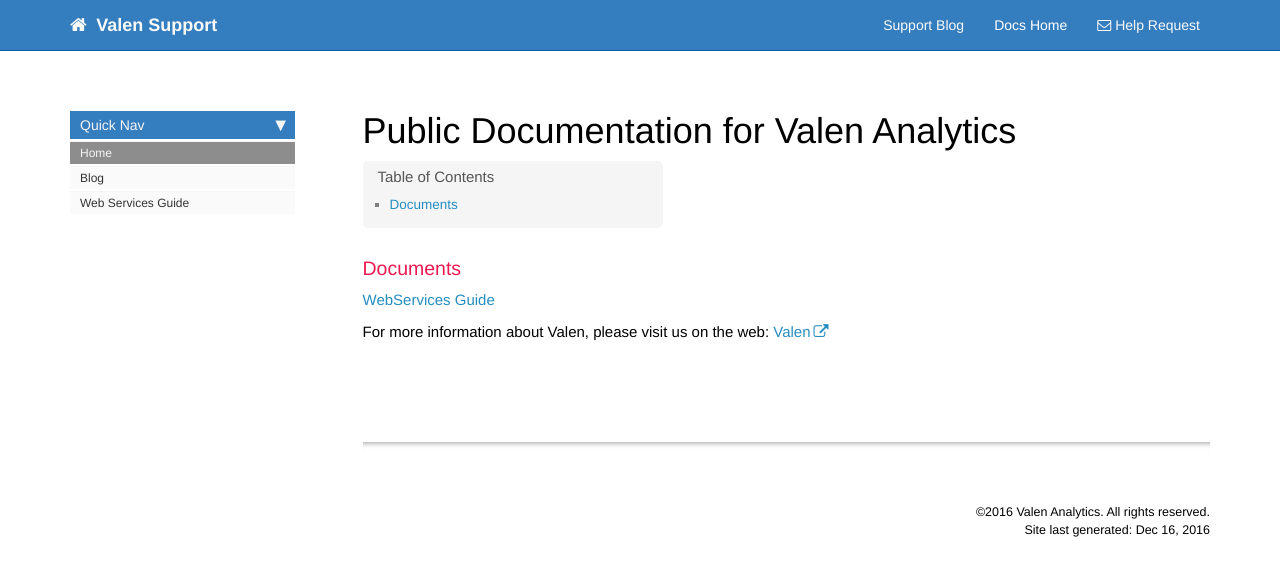
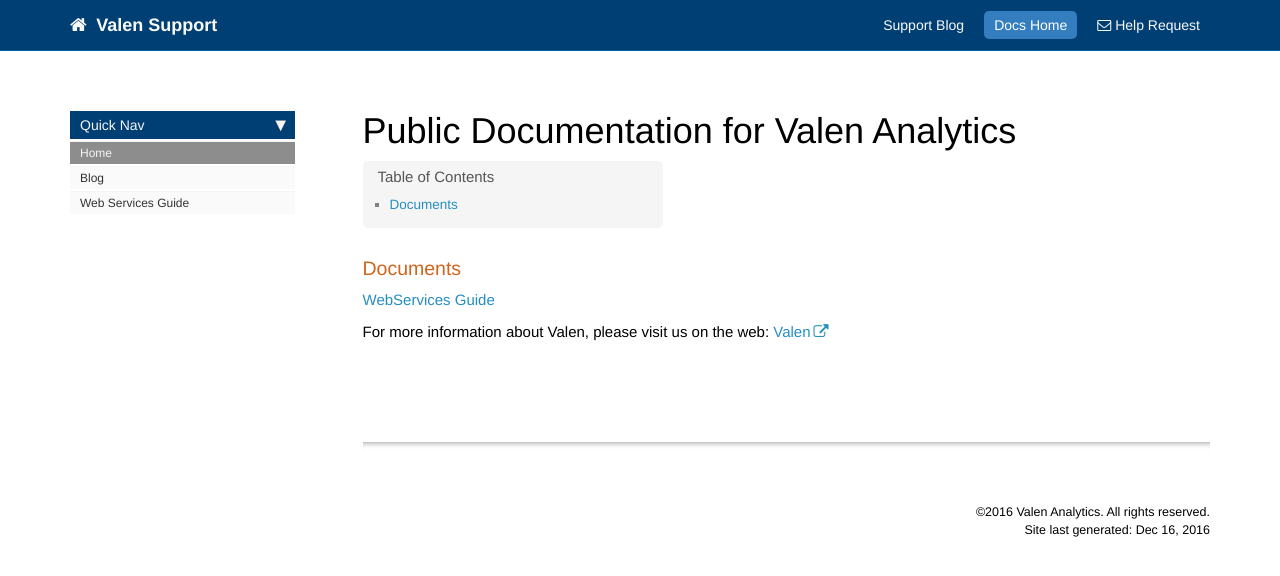
Before and after one commit to valensupport/valensupport.github.io, a Jekyll site: the page built from index.md, in a window 1280 px wide. Shown: the top 576 px of the page. Built offline with Jekyll 4.4.1, drawn with Linux system fonts in a browser that asks for light colours; nearby versions of some CDN libraries; comment, search, counter and statistics services are not loaded.

Commit message:
edited CSS to be in line with Valen style

```diff
--- a/css/printstyles.css
+++ b/css/printstyles.css
@@ -5,10 +5,10 @@ body {
     font-size:14px;
 }
 .nav ul li a {border-top:0px; background-color:transparent; color: #808080; }
-#navig a[href] {color: #595959 !important;}
+#navig a[href] {color: #003f74 !important;}
 table .table {max-width:650px;}
 
-#navig li.sectionHead {font-weight: bold; font-size: 18px; color: #595959 !important; }
+#navig li.sectionHead {font-weight: bold; font-size: 18px; color: #003f74 !important; }
 #navig li {font-weight: normal; }
 
 #navig a[href]::after { content: leader(".") target-counter(attr(href), page); }
--- a/css/theme-blue.css
+++ b/css/theme-blue.css
@@ -1,12 +1,12 @@
 .summary {
     color: #808080;
-    border-left: 5px solid #ED1951;
+    border-left: 5px solid #5e5d60;
     font-size:16px;
 }
 
 
-h3 {color: #ED1951; }
-h4 {color: #808080; }
+h3 {color: #D0651B; }
+h4 {color: #5e5d60; }
 
 .nav-tabs > li.active > a, .nav-tabs > li.active > a:hover, .nav-tabs > li.active > a:focus {
     background-color: #248ec2;
@@ -14,7 +14,7 @@ h4 {color: #808080; }
 }
 
 .nav > li.active > a {
-    background-color: #347DBE;
+    background-color: #003f74;
 }
 
 .nav > li > a:hover {
@@ -32,13 +32,13 @@ div.navbar-collapse .dropdown-menu > li > a:hover {
 }
 
 a[data-toggle="tooltip"] {
-    color: #649345;
+    color: #8C9362;
     font-style: italic;
     cursor: default;
 }
 
 .navbar-inverse {
-    background-color: #347DBE;
+    background-color: #003f74;
     border-color: #015CAE;
 }
 
```
Also changed, not shown: pages/web_services.md (+2 -2 lines), README.md.
